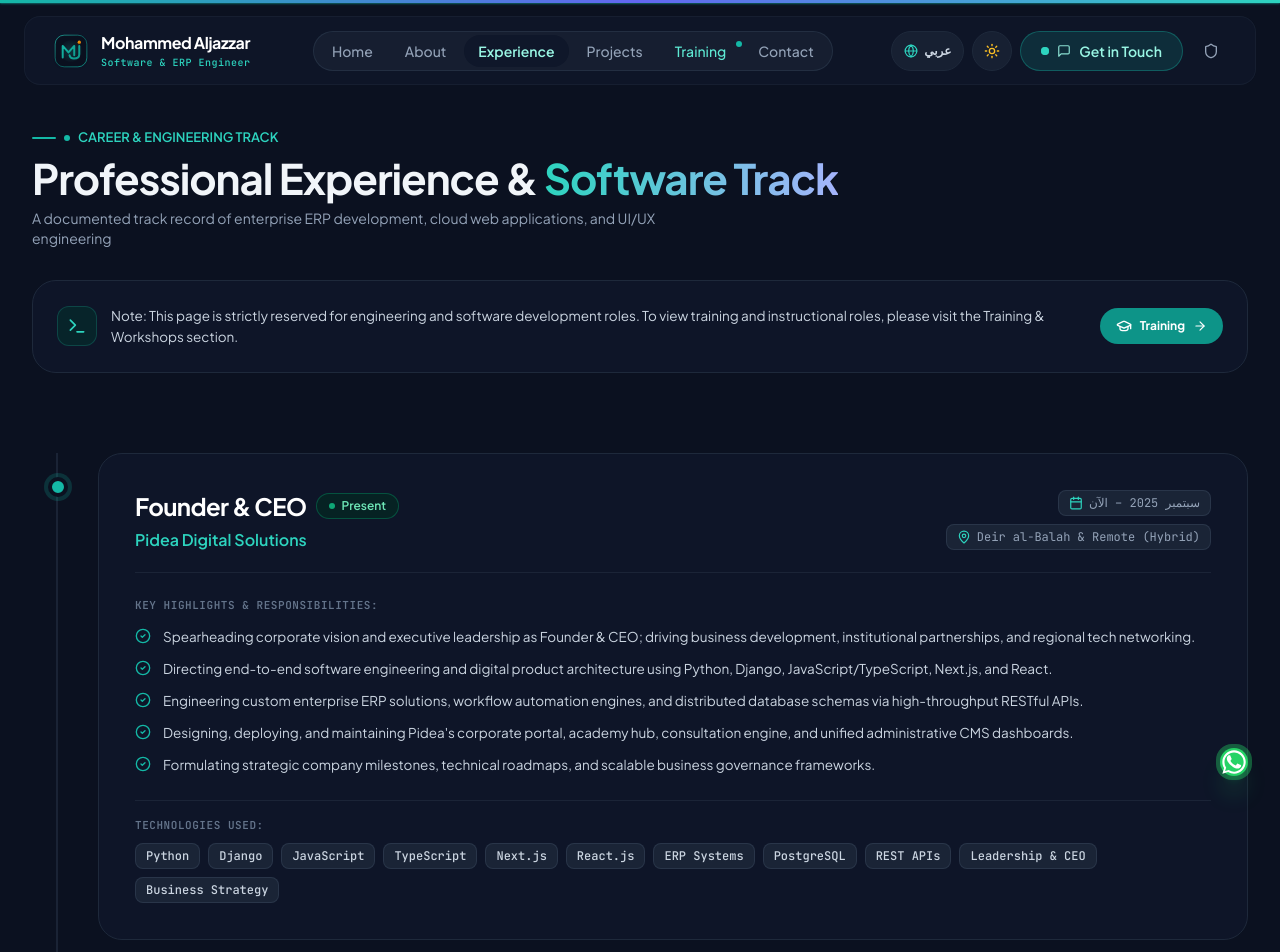
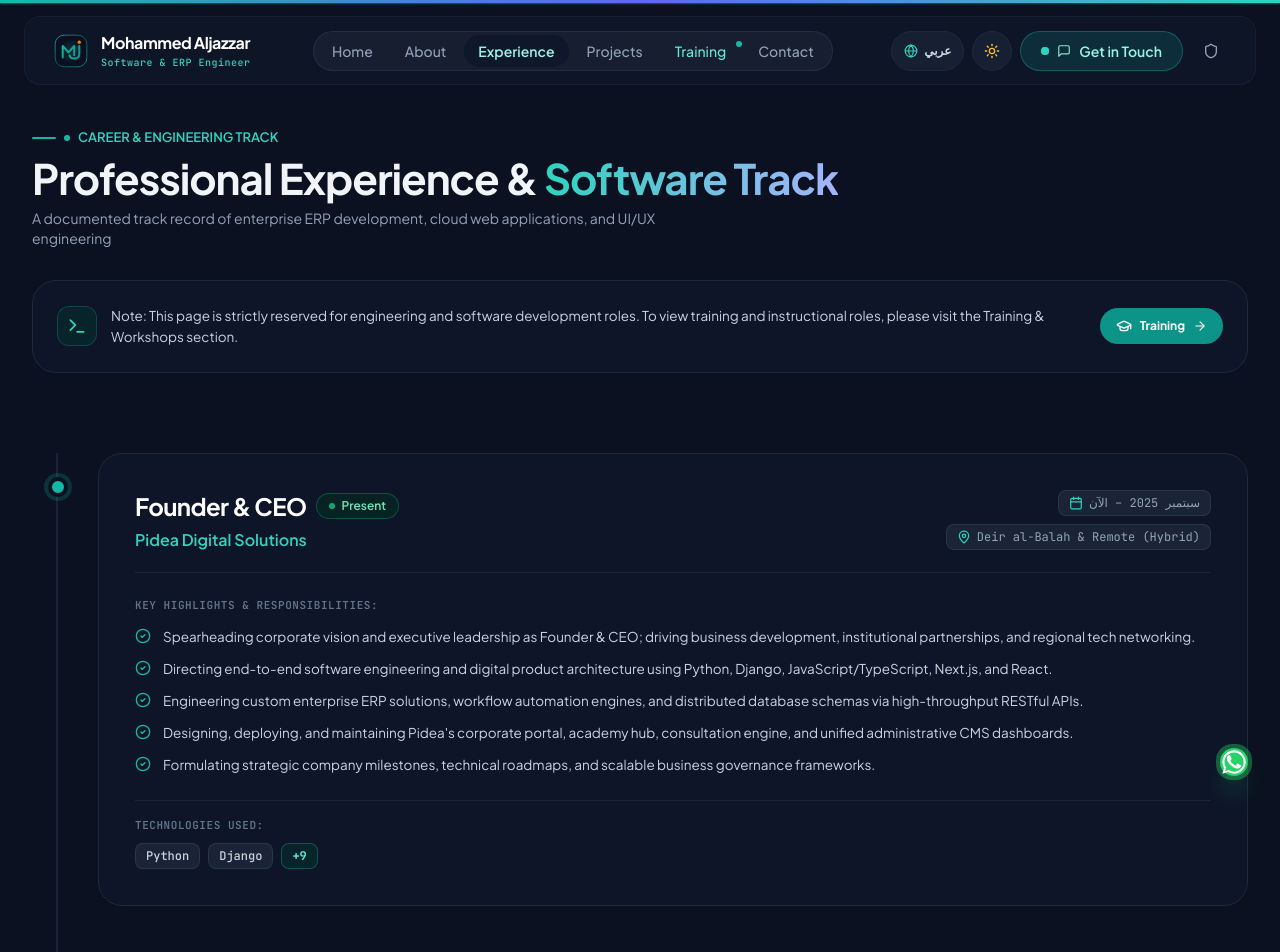
Before and after one commit to Mohammed-Aljazzar/portfolio, a Next.js app: page /en/experience in a window 1280 px wide. Shown: the top 952 px of the page. Built offline with nearby package versions, Linux system fonts and the light colour scheme.

Commit message:
feat(experience): show initial 2 tech tags with clickable +remaining count to expand

```diff
--- a/src/app/[lang]/experience/page.tsx
+++ b/src/app/[lang]/experience/page.tsx
@@ -1,6 +1,6 @@
 "use client";
 
-import React from "react";
+import React, { useState } from "react";
 import Link from "next/link";
 import { useLanguage } from "@/context/LanguageContext";
 import { motion } from "framer-motion";
@@ -14,7 +14,15 @@ import {
 
 export default function ExperiencePage() {
   const { language, t, isRTL } = useLanguage();
+  const [expandedTech, setExpandedTech] = useState<Record<string, boolean>>({});
   const Arrow = isRTL ? ArrowLeft : ArrowRight;
+
+  const toggleTech = (id: string) => {
+    setExpandedTech((prev) => ({
+      ...prev,
+      [id]: !prev[id],
+    }));
+  };
 
   const engineeringExps = initialData.engineeringExperiences.filter((e) => e.category === "engineering");
   const operationsExps = initialData.engineeringExperiences.filter((e) => e.category === "operations");
@@ -157,8 +165,8 @@ export default function ExperiencePage() {
                   <div className="text-[11px] font-mono font-semibold uppercase tracking-wider text-slate-400 dark:text-slate-500">
                     {t.experiencePage.techUsed}
                   </div>
-                  <div className="flex flex-wrap gap-2">
-                    {exp.techStack.map((tech) => (
+                  <div className="flex flex-wrap items-center gap-2">
+                    {(expandedTech[exp.id] ? exp.techStack : exp.techStack.slice(0, 2)).map((tech) => (
                       <span
                         key={tech}
                         className="px-2.5 py-1 text-xs font-mono font-medium rounded-lg bg-slate-100 dark:bg-slate-800/80 text-slate-700 dark:text-slate-300 border border-slate-200/60 dark:border-slate-700/60 hover:border-teal-500/30 transition-colors"
@@ -166,6 +174,23 @@ export default function ExperiencePage() {
                         {tech}
                       </span>
                     ))}
+
+                    {exp.techStack.length > 2 && (
+                      <button
+                        type="button"
+                        onClick={() => toggleTech(exp.id)}
+                        className="px-2.5 py-1 text-xs font-mono font-bold rounded-lg bg-teal-50 dark:bg-teal-950/60 text-teal-700 dark:text-teal-300 border border-teal-200/80 dark:border-teal-800/80 hover:bg-teal-100 dark:hover:bg-teal-900/60 hover:border-teal-400 transition-all cursor-pointer shadow-2xs active:scale-95"
+                        title={
+                          expandedTech[exp.id]
+                            ? language === "ar" ? "إخفاء التقنيات الإضافية" : "Collapse"
+                            : language === "ar" ? `عرض ${exp.techStack.length - 2} تقنيات إضافية` : `Show ${exp.techStack.length - 2} more`
+                        }
+                      >
+                        {expandedTech[exp.id]
+                          ? (language === "ar" ? "أقل" : "Less")
+                          : `+${exp.techStack.length - 2}`}
+                      </button>
+                    )}
                   </div>
                 </div>
               </motion.div>
@@ -226,8 +251,8 @@ export default function ExperiencePage() {
                   </ul>
 
                   {exp.techStack && exp.techStack.length > 0 && (
-                    <div className="flex flex-wrap gap-2 pt-2">
-                      {exp.techStack.map((tech) => (
+                    <div className="flex flex-wrap items-center gap-2 pt-2">
+                      {(expandedTech[exp.id] ? exp.techStack : exp.techStack.slice(0, 2)).map((tech) => (
                         <span
                           key={tech}
                           className="px-2 py-0.5 text-[11px] font-mono rounded-md bg-slate-100 dark:bg-slate-800 text-slate-700 dark:text-slate-300 border border-slate-200/60 dark:border-slate-700/60"
@@ -235,6 +260,18 @@ export default function ExperiencePage() {
                           {tech}
                         </span>
                       ))}
+
+                      {exp.techStack.length > 2 && (
+                        <button
+                          type="button"
+                          onClick={() => toggleTech(exp.id)}
+                          className="px-2 py-0.5 text-[11px] font-mono font-bold rounded-md bg-teal-50 dark:bg-teal-950/60 text-teal-700 dark:text-teal-300 border border-teal-200/80 dark:border-teal-800/80 hover:bg-teal-100 dark:hover:bg-teal-900/60 transition-all cursor-pointer"
+                        >
+                          {expandedTech[exp.id]
+                            ? (language === "ar" ? "أقل" : "Less")
+                            : `+${exp.techStack.length - 2}`}
+                        </button>
+                      )}
                     </div>
                   )}
                 </motion.div>
```
